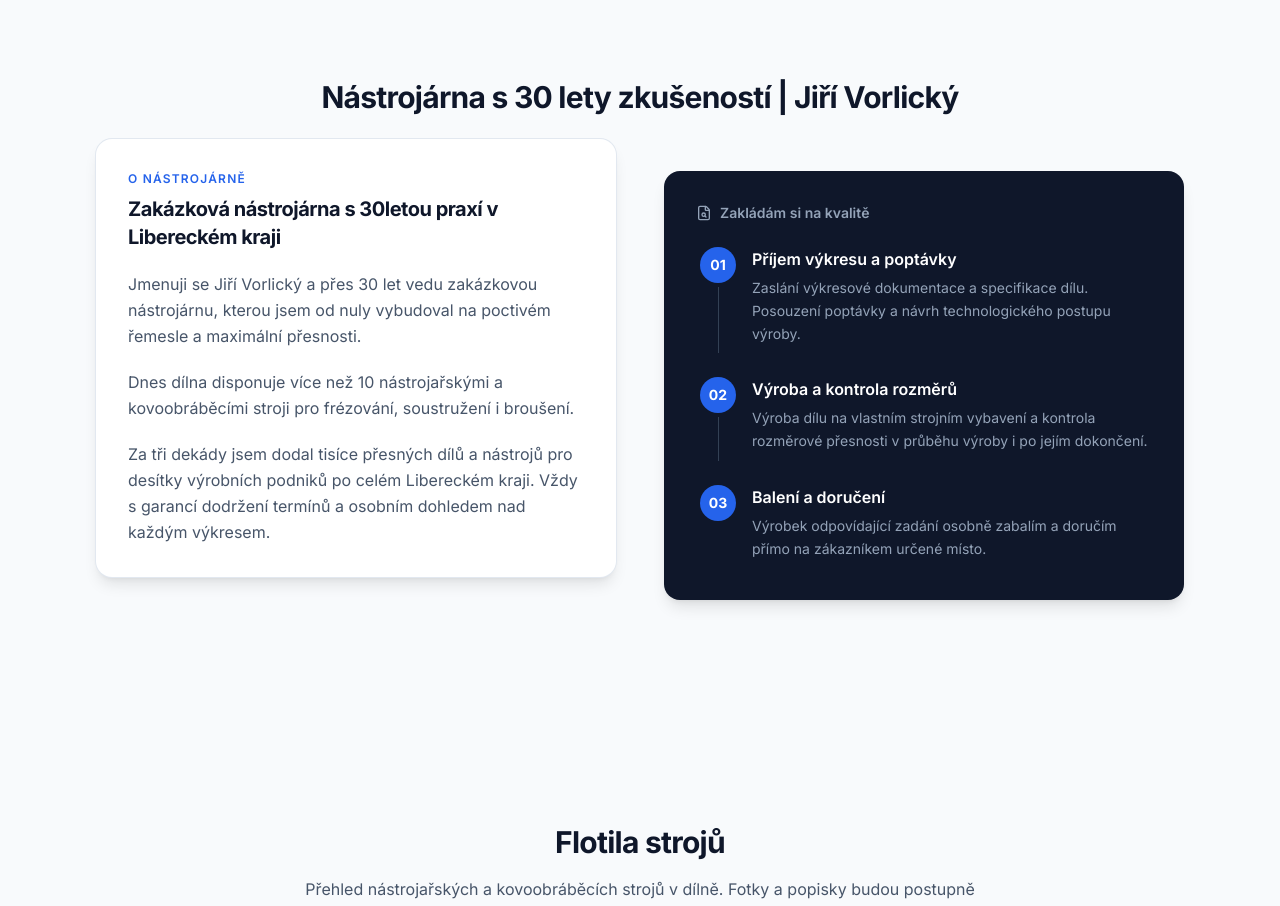
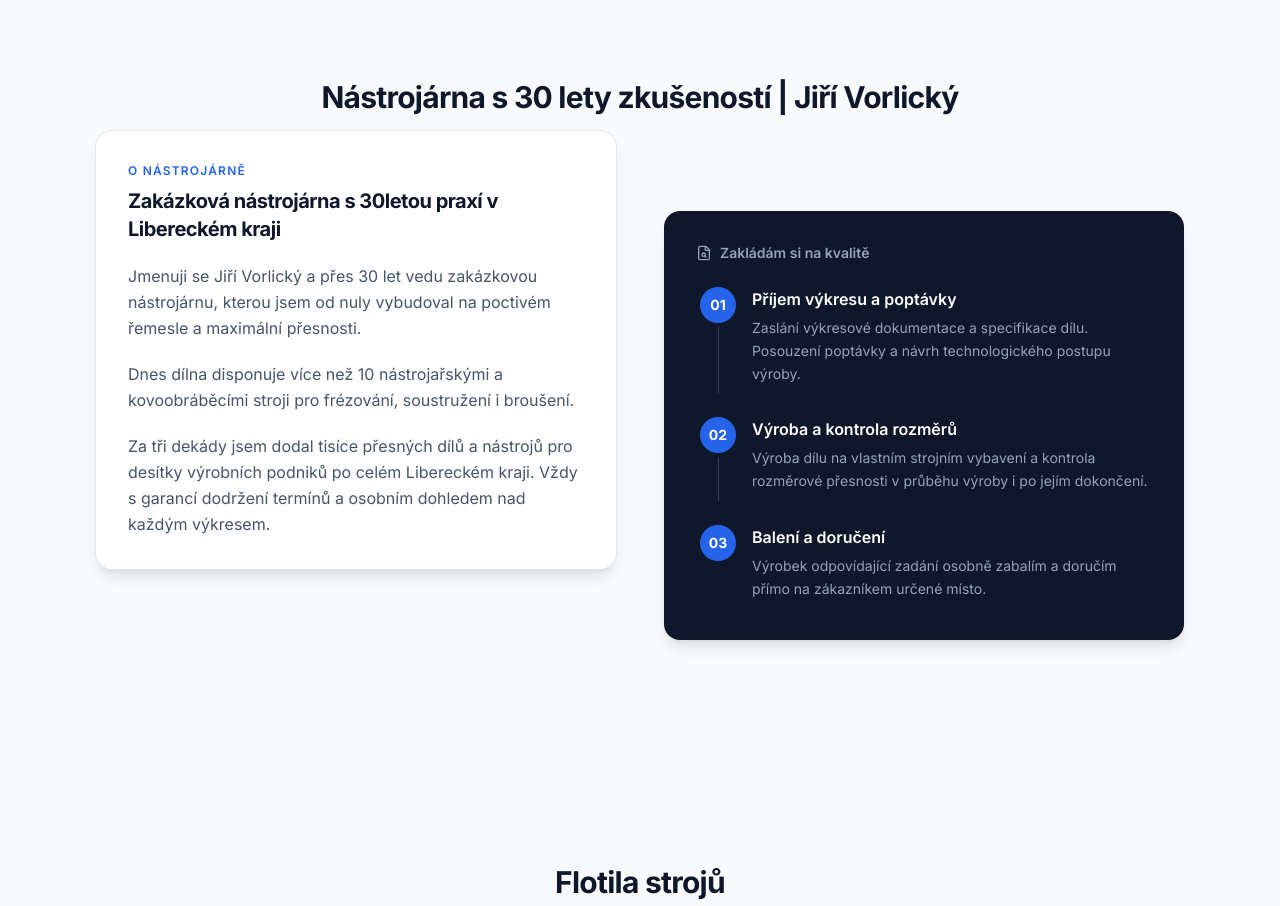
Before and after one commit to L1xor/Vorlick-, a Next.js app: page / in a window 1280 px wide. Shown: the part 1680-2586 px from the top of the page. Built offline with nearby package versions, Linux system fonts and the light colour scheme.

Commit message:
Update PrecisionSection.tsx

```diff
--- a/src/components/sections/PrecisionSection.tsx
+++ b/src/components/sections/PrecisionSection.tsx
@@ -38,7 +38,7 @@ export default function PrecisionSection() {
         </div>
 
         <div className="mt-14 grid grid-cols-1 items-start gap-12 lg:grid-cols-2">
-          <div className="rounded-2xl bg-white p-6 shadow-lg ring-1 ring-slate-200 sm:p-8 lg:-mt-8">
+          <div className="rounded-2xl bg-white p-6 shadow-lg ring-1 ring-slate-200 sm:p-8 lg:-mt-10">
             <p className="text-xs font-semibold uppercase tracking-widest text-blue-600">
               O nástrojárně
             </p>
@@ -64,7 +64,7 @@ export default function PrecisionSection() {
             </div>
           </div>
 
-          <div className="rounded-2xl bg-slate-900 p-6 shadow-lg sm:p-8">
+          <div className="rounded-2xl bg-slate-900 p-6 shadow-lg sm:p-8 lg:mt-10">
             <div className="mb-6 flex items-center gap-2 text-sm font-semibold text-slate-400">
               <FileSearch className="h-4 w-4" />
               Zakládám si na kvalitě
```
